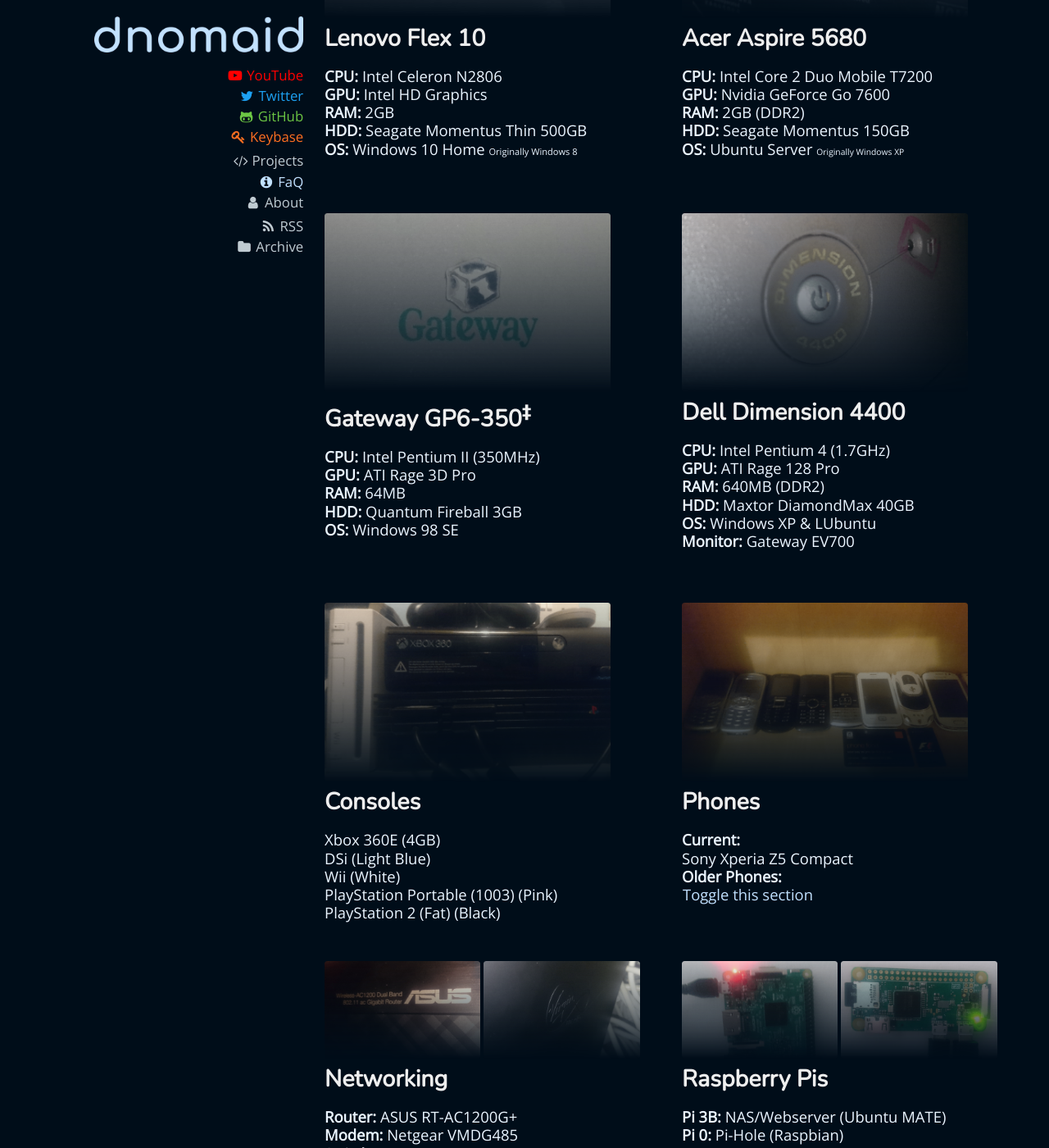
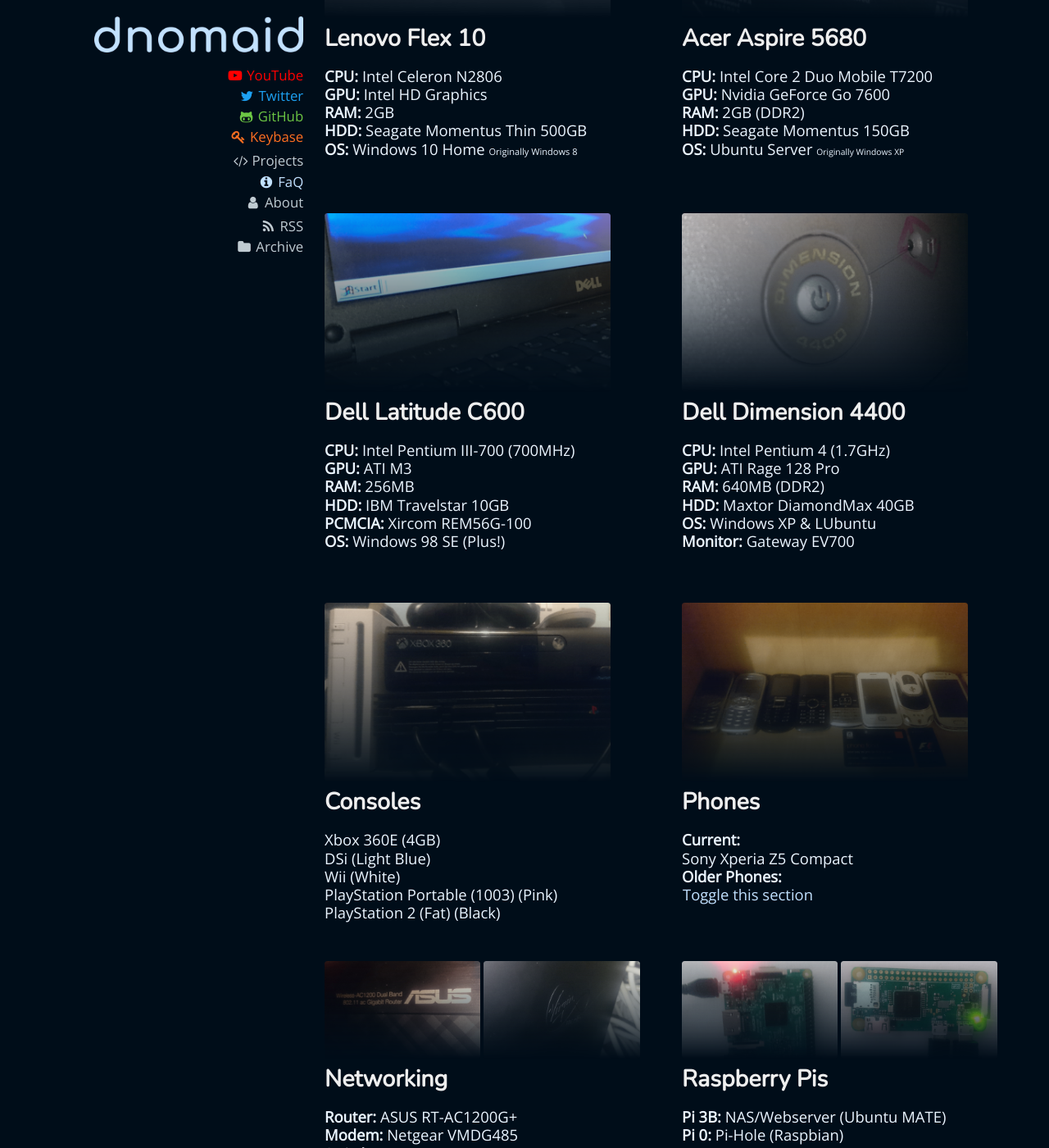
Before and after one commit to tomfishemoji/tomfishemoji.github.io, a Jekyll site: the page built from tech.html, in a window 1280 px wide and 1400 px high, scrolled down 827 px. Shown: the whole window at 82% size. Built offline with Jekyll 4.4.1, drawn with Linux system fonts in a browser that asks for light colours.

Commit message:
Add new P3 laptop :o

```diff
--- a/css/_core.scss
+++ b/css/_core.scss
@@ -72,12 +72,14 @@
     a {
         // color: $tx;
         // font-weight: bold;
+        border-radius: 0px;
     }
 
     a:hover {
         color: $ln;
         border-bottom: 2px solid $ln;
         background-color: $bg;
+        border-radius: 0px;
     }
 
     a:visited {
--- a/tech.html
+++ b/tech.html
@@ -34,7 +34,7 @@
     </div>
   </div>
   <div class="col">
-    <img src="/img/devices/asus.png" draggable="false" alt="">
+    <img src="/img/devices/asus.png" draggable="fal" alt="">
     <h3>Laptop</h3>
     <p><b>Model:</b> ASUS X556UB-XX039T</p>
     <p><b>CPU:</b> Intel i5-6200U</p>
@@ -71,6 +71,11 @@
 </div>
 
 <div class="row">
+  <!--
+  Broken :(
+  Keeping commented out so the grid is even
+  -->
+  <!--
     <div class="col">
       <img src="/img/devices/gateway.png" draggable="false" alt="">
       <h3>Gateway GP6-350<sup>&Dagger;<sup></h3>
@@ -79,7 +84,19 @@
       <p><b>RAM:</b> 64MB</p>
       <p><b>HDD:</b> Quantum Fireball 3GB</p>
       <p><b>OS:</b> Windows 98 SE</p>
-    <!-- <p>Monitor: Gateway EV700</p> -->
+      <p>Monitor: Gateway EV700</p>
+    </div>
+  -->
+
+  <div class="col">
+    <img src="/img/devices/lat.png" draggable="false" alt="">
+    <h3>Dell Latitude C600</h3>
+    <p><b>CPU:</b> Intel Pentium III-700 (700MHz)</p>
+    <p><b>GPU:</b> ATI M3</p>
+    <p><b>RAM:</b> 256MB</p>
+    <p><b>HDD:</b> IBM Travelstar 10GB</p>
+    <p><b>PCMCIA:</b> Xircom REM56G-100</p>
+    <p><b>OS:</b> Windows 98 SE (Plus!)</p>
   </div>
 
   <div class="col">
```
Also changed, not shown: _posts/2017-12-04-beniko-ban.md (deleted, +0 -5 lines), img/devices/lat.png (added). Lines whose indentation alone changed are shown as unchanged.
